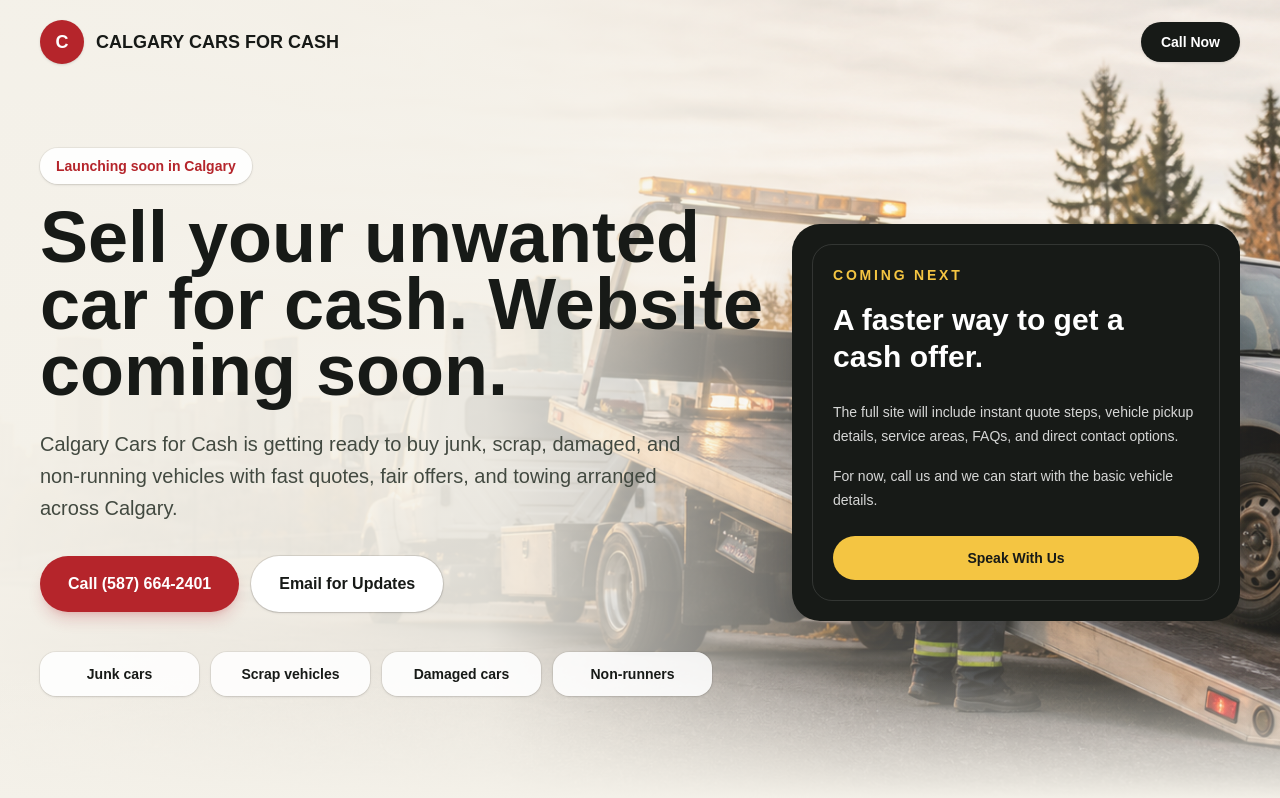
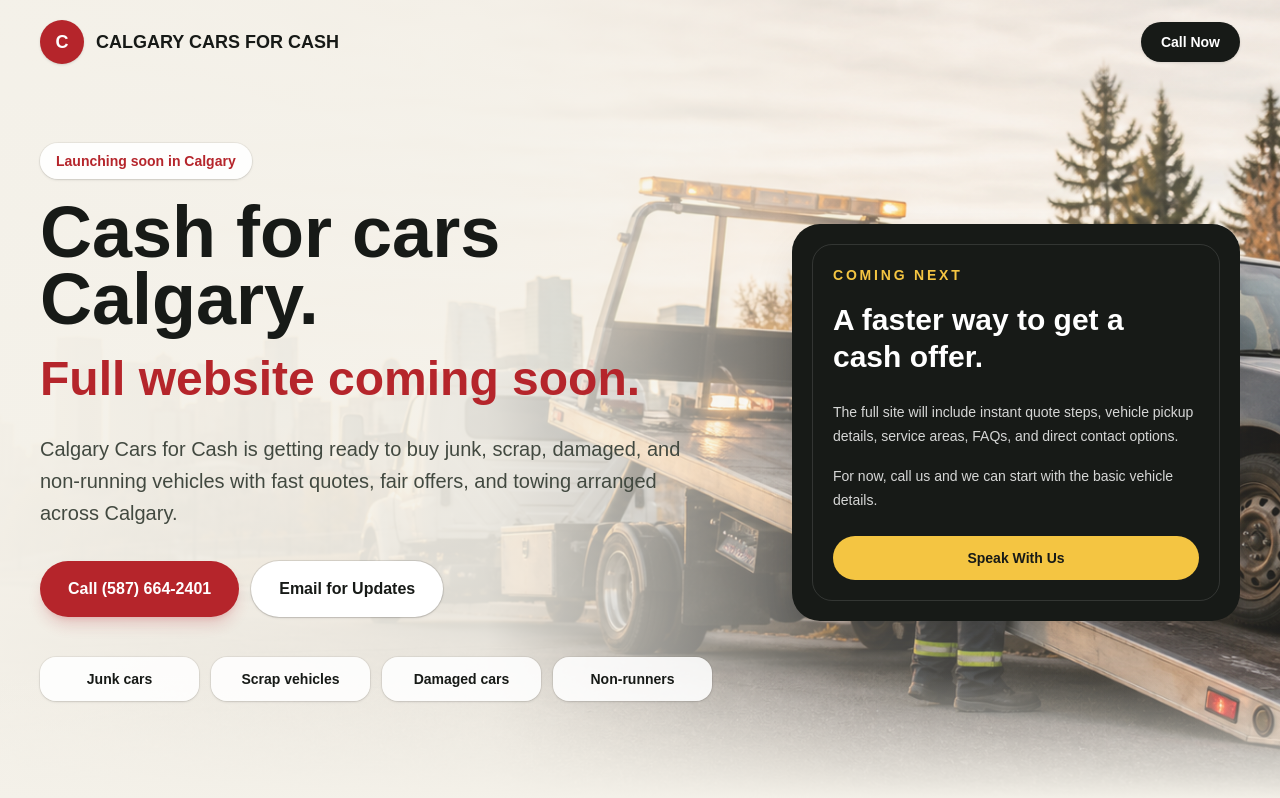
Before and after one commit to jawadamin99/calgarycarsforcash, a Next.js app: page / in a window 1280 px wide. Shown: the top 798 px of the page. Built offline with nearby package versions, Linux system fonts and the light colour scheme.

Commit message:
Refine hero headline

```diff
--- a/src/app/page.js
+++ b/src/app/page.js
@@ -46,8 +46,11 @@ export default function Home() {
                 Launching soon in Calgary
               </p>
               <h1 className="max-w-4xl text-5xl font-black leading-[0.93] text-[#171a17] sm:text-6xl lg:text-7xl">
-                Sell your unwanted car for cash. Website coming soon.
+                Cash for cars Calgary.
               </h1>
+              <p className="mt-4 max-w-3xl text-3xl font-black leading-tight text-[#b5252b] sm:text-4xl lg:text-5xl">
+                Full website coming soon.
+              </p>
               <p className="mt-6 max-w-2xl text-lg leading-8 text-[#424940] sm:text-xl">
                 Calgary Cars for Cash is getting ready to buy junk, scrap,
                 damaged, and non-running vehicles with fast quotes, fair offers,
```
